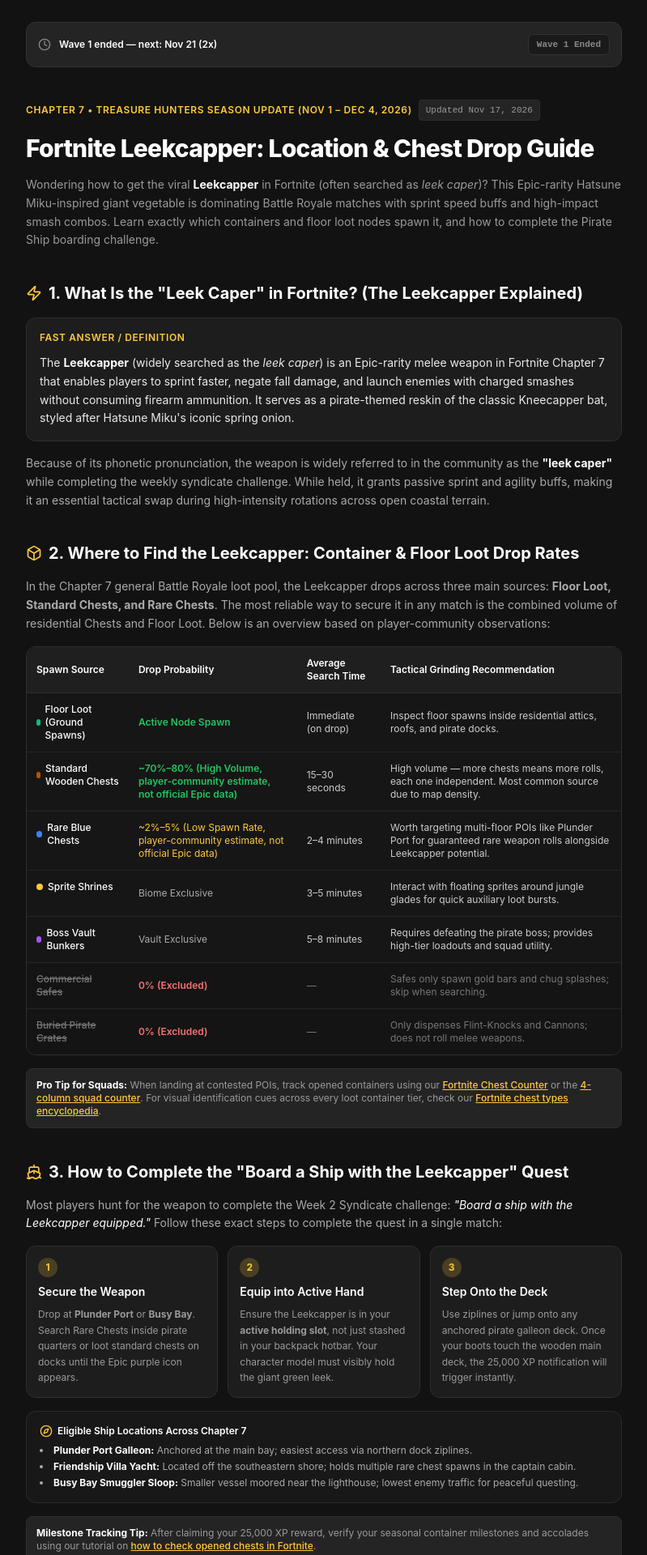
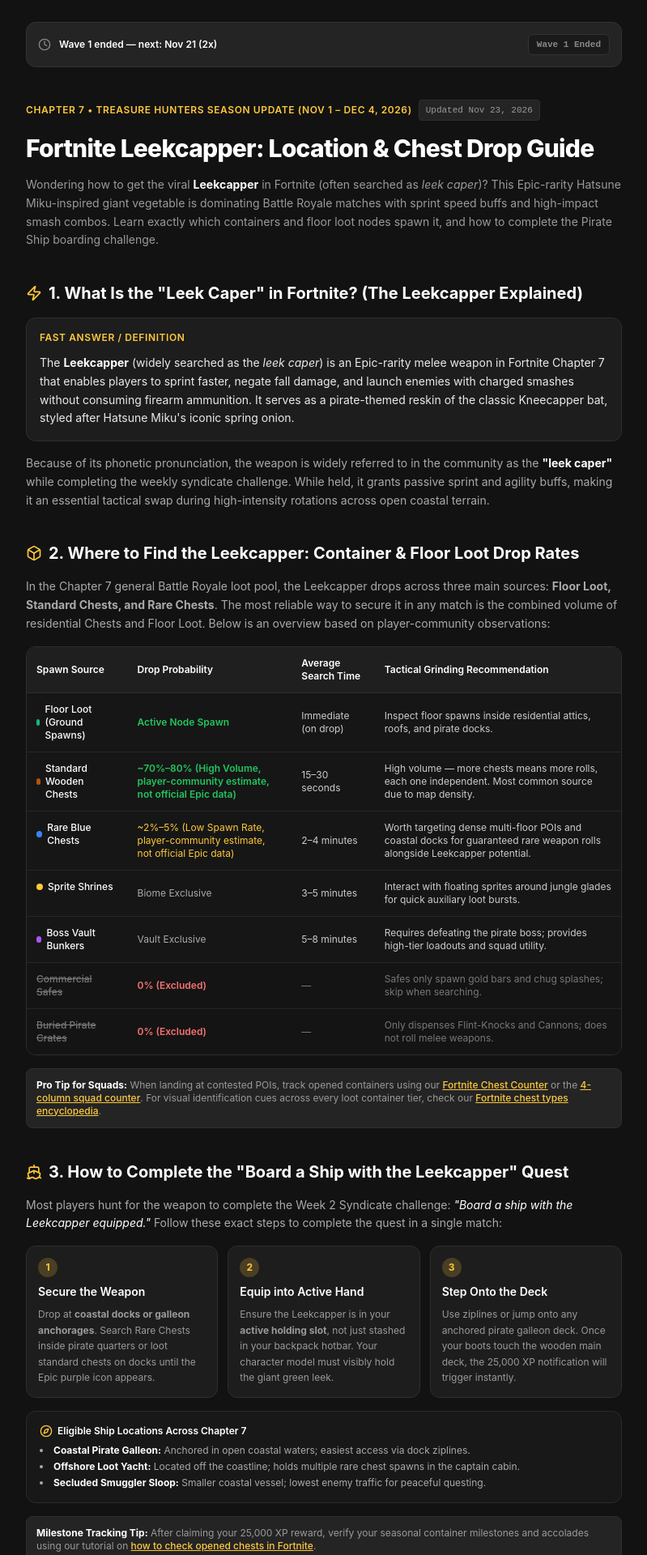
Before and after one commit to yangrenshi/trackchest, a Next.js app: page /leekcapper-fortnite in a window 1280 px wide. Shown: the part 180-2100 px from the top of the page at 81% size, without its empty margins (240-1039 px from the left). Built offline with nearby package versions, Linux system fonts and the light colour scheme; no server answers.

Commit message:
fix(geo): unify map location taxonomy, purge directional terms, verify dynamic season dates, and advance update timestamp (v1.6.8)

```diff
--- a/src/app/leekcapper-fortnite/page.tsx
+++ b/src/app/leekcapper-fortnite/page.tsx
@@ -73,7 +73,7 @@ export default function LeekCaperFortnitePage() {
         name: "How do you complete the 'Board a ship with the Leekcapper equipped' quest?",
         acceptedAnswer: {
           "@type": "Answer",
-          text: "Find or loot a Leekcapper, keep it in your active inventory hotbar, and travel to an anchored pirate galleon (such as Plunder Port, Friendship Villa, or Busy Bay). Walk onto the wooden deck or climb the boarding ropes until the challenge completion banner pops up.",
+          text: "Find or loot a Leekcapper, keep it in your active inventory hotbar, and travel to an anchored pirate galleon or vessel along the coast. Walk onto the wooden deck or climb the boarding ropes until the challenge completion banner pops up.",
         },
       },
       {
@@ -114,7 +114,7 @@ export default function LeekCaperFortnitePage() {
       },
     },
     datePublished: "2026-11-17T00:00:00.000Z",
-    dateModified: "2026-11-17T00:00:00.000Z",
+    dateModified: "2026-11-23T00:00:00.000Z",
     mainEntityOfPage: `${siteConfig.url}/leekcapper-fortnite`,
   };
 
@@ -231,7 +231,7 @@ export default function LeekCaperFortnitePage() {
                 </td>
                 <td className="p-3 text-[#ffc93c]">~2%–5% (Low Spawn Rate, player-community estimate, not official Epic data)</td>
                 <td className="p-3">2–4 minutes</td>
-                <td className="p-3">Worth targeting multi-floor POIs like Plunder Port for guaranteed rare weapon rolls alongside Leekcapper potential.</td>
+                <td className="p-3">Worth targeting dense multi-floor POIs and coastal docks for guaranteed rare weapon rolls alongside Leekcapper potential.</td>
               </tr>
               <tr>
                 <td className="p-3 font-medium text-white flex items-center space-x-1.5">
@@ -289,7 +289,7 @@ export default function LeekCaperFortnitePage() {
             </div>
             <h3 className="font-semibold text-white text-sm">Secure the Weapon</h3>
             <p className="text-xs text-[#9a9a9a] leading-relaxed">
-              Drop at <strong>Plunder Port</strong> or <strong>Busy Bay</strong>. Search Rare Chests inside pirate quarters or loot standard chests on docks until the Epic purple icon appears.
+              Drop at <strong>coastal docks or galleon anchorages</strong>. Search Rare Chests inside pirate quarters or loot standard chests on docks until the Epic purple icon appears.
             </p>
           </div>
 
@@ -321,9 +321,9 @@ export default function LeekCaperFortnitePage() {
             <span>Eligible Ship Locations Across Chapter 7</span>
           </h3>
           <ul className="text-xs text-[#aaa] space-y-1 list-disc list-inside">
-            <li><strong className="text-white">Plunder Port Galleon:</strong> Anchored at the main bay; easiest access via northern dock ziplines.</li>
-            <li><strong className="text-white">Friendship Villa Yacht:</strong> Located off the southeastern shore; holds multiple rare chest spawns in the captain cabin.</li>
-            <li><strong className="text-white">Busy Bay Smuggler Sloop:</strong> Smaller vessel moored near the lighthouse; lowest enemy traffic for peaceful questing.</li>
+            <li><strong className="text-white">Coastal Pirate Galleon:</strong> Anchored in open coastal waters; easiest access via dock ziplines.</li>
+            <li><strong className="text-white">Offshore Loot Yacht:</strong> Located off the coastline; holds multiple rare chest spawns in the captain cabin.</li>
+            <li><strong className="text-white">Secluded Smuggler Sloop:</strong> Smaller coastal vessel; lowest enemy traffic for peaceful questing.</li>
           </ul>
         </div>
 
--- a/src/config/season.ts
+++ b/src/config/season.ts
@@ -42,7 +42,7 @@ export const SEASON_CONFIG: SeasonConfig = {
   endDate: "December 4, 2026",
   endMaintenanceDate: "December 4–5, 2026",
   nextChapter: "Chapter 8",
-  lastUpdated: "Nov 17, 2026",
+  lastUpdated: "Nov 23, 2026",
   wave1ButtonLabel: "Sat, Nov 14 Boost (1.5x)",
   waves2And3ButtonLabel: "Sat, Nov 21 & 28 (2.0x)",
   waves: [
```
Also changed, not shown: 1 other file (tests, documents, lock files or other folders).
